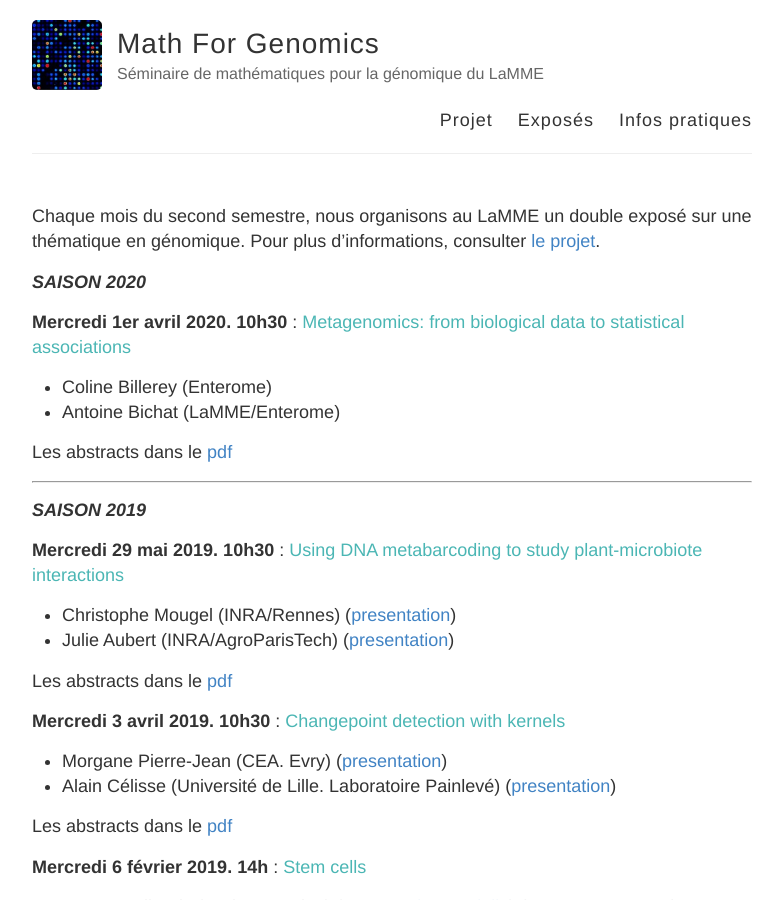
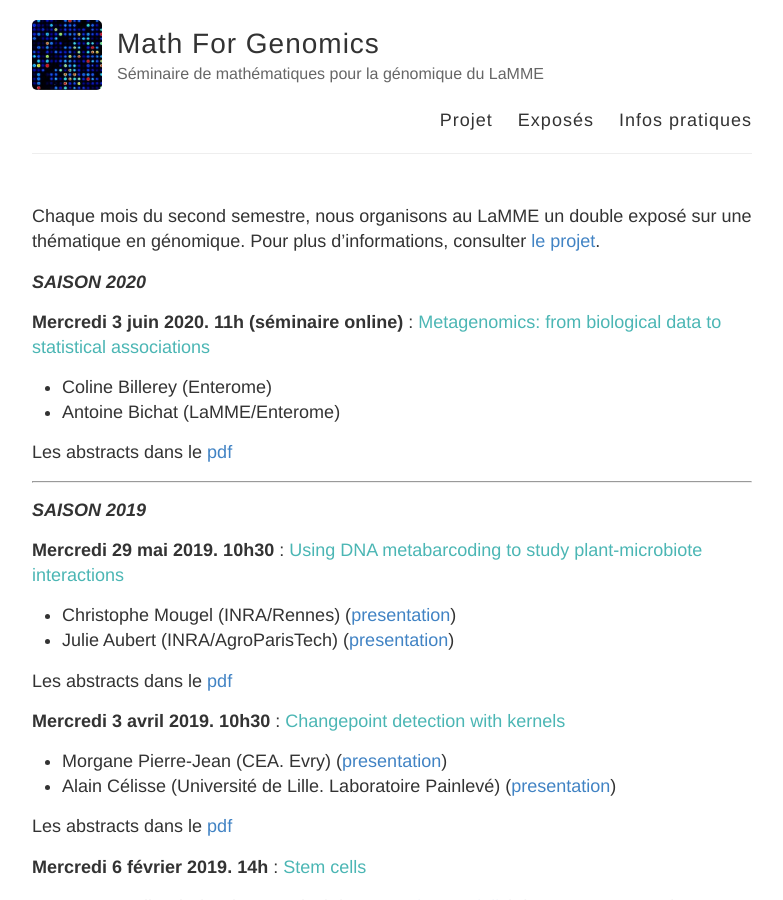
Before and after one commit to MathForGenomics/MathForGenomics.github.io, a Jekyll site: the page built from exposes.md, in a window 1280 px wide and 900 px high. Shown: the whole window, without its empty margins (248-1031 px from the left). Built offline with Jekyll 4.4.1, drawn with Linux system fonts in a browser that asks for light colours.

Commit message:
Update exposes.md

```diff
--- a/exposes.md
+++ b/exposes.md
@@ -9,7 +9,7 @@ Chaque mois du second semestre, nous organisons au LaMME un double exposé sur u
 
 ***SAISON 2020***
 
-**Mercredi 1er avril 2020. 10h30** : <span style="color:rgb(75, 182, 180)">Metagenomics: from biological data to statistical associations</span>
+**Mercredi 3 juin 2020. 11h (séminaire online)** : <span style="color:rgb(75, 182, 180)">Metagenomics: from biological data to statistical associations</span>
 - Coline Billerey (Enterome)
 - Antoine Bichat (LaMME/Enterome)
 
```
